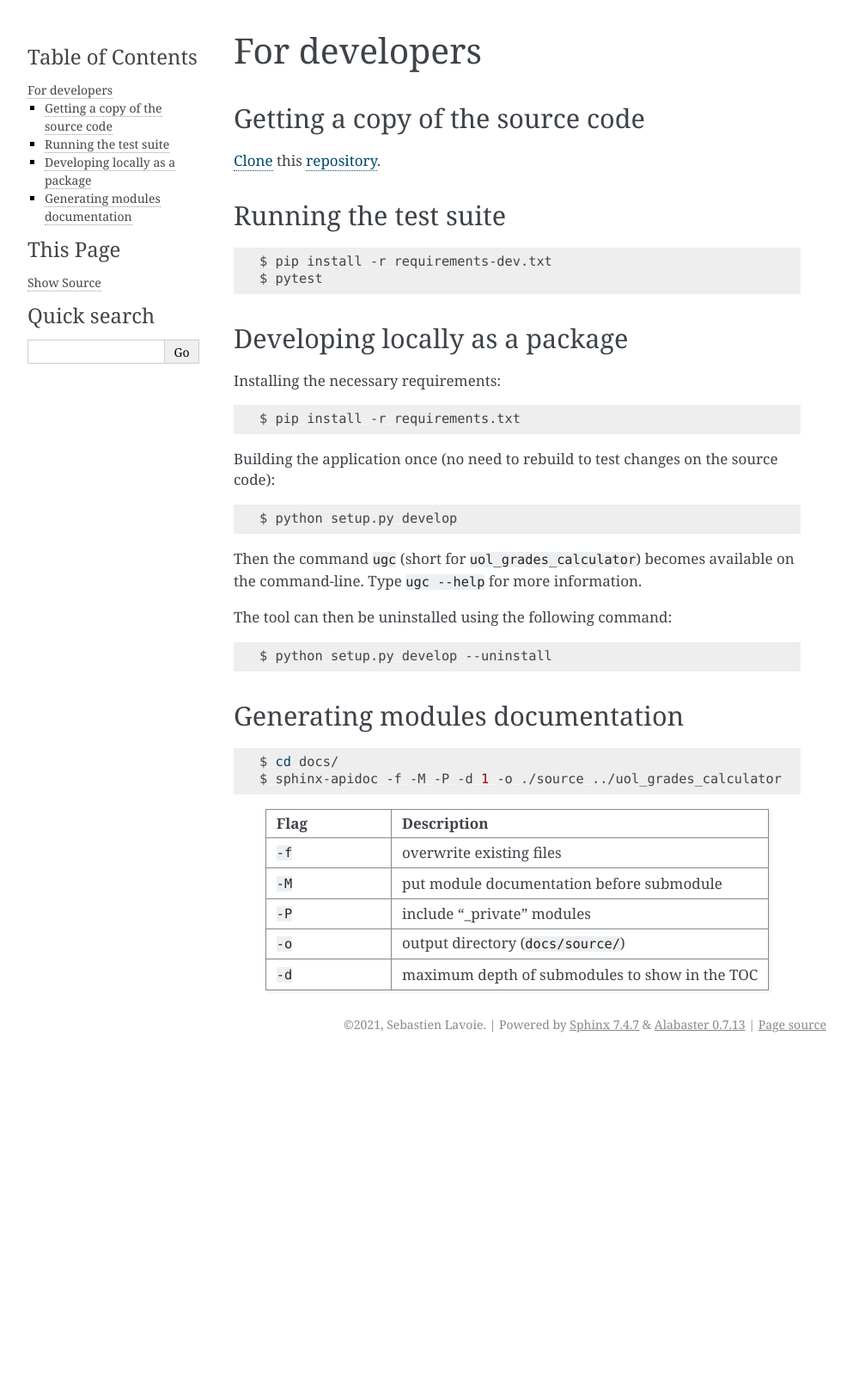
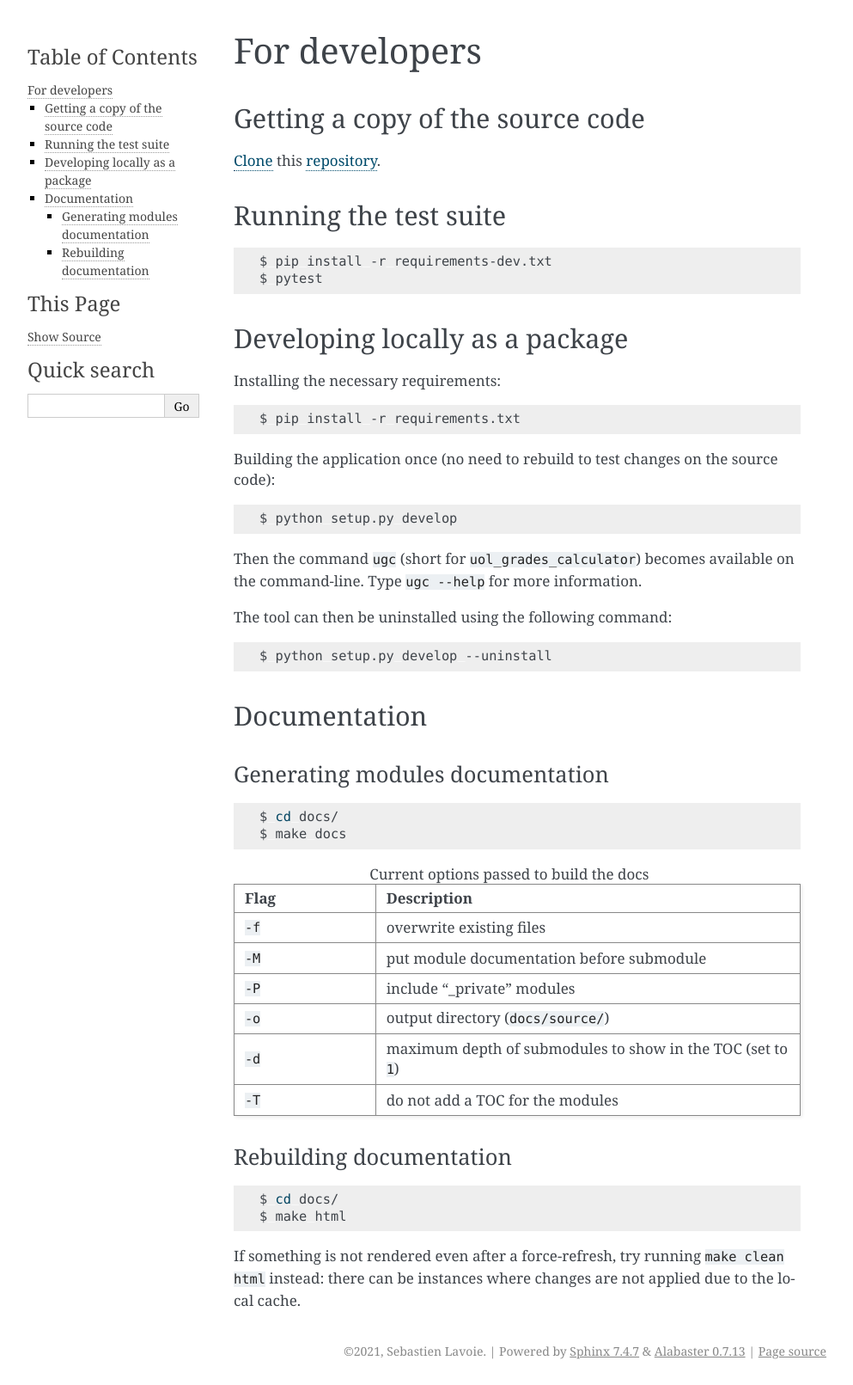
Before and after one commit to sglavoie/uol-grades-calculator, a Sphinx documentation site: the page built from docs/developers.rst, in a window 1280 px wide. Shown: the whole page at 86% size, without its empty margins (148-1141 px from the left). Built offline with Sphinx 7.4.7, drawn with Linux system fonts in a browser that asks for light colours; before the commit the page ends 1231 px from its top, so only the background shows below that.

Commit message:
docs: Document `make docs` and rebuilding of docs

```diff
--- a/docs/developers.rst
+++ b/docs/developers.rst
@@ -42,16 +42,19 @@
     $ python setup.py develop --uninstall
 
 
+Documentation
+-------------
+
 Generating modules documentation
---------------------------------
+................................
 
 .. code-block:: bash
 
     $ cd docs/
-    $ sphinx-apidoc -f -M -P -d 1 -o ./source ../uol_grades_calculator
+    $ make docs
 
 
-.. list-table::
+.. list-table:: Current options passed to build the docs
    :widths: 25 75
    :header-rows: 1
 
@@ -66,4 +69,18 @@
    * - ``-o``
      - output directory (``docs/source/``)
    * - ``-d``
-     - maximum depth of submodules to show in the TOC
+     - maximum depth of submodules to show in the TOC (set to ``1``)
+   * - ``-T``
+     - do not add a TOC for the modules
+
+
+Rebuilding documentation
+........................
+
+.. code-block:: bash
+
+    $ cd docs/
+    $ make html
+
+
+If something is not rendered even after a force-refresh, try running ``make clean html`` instead: there can be instances where changes are not applied due to the local cache.
```
